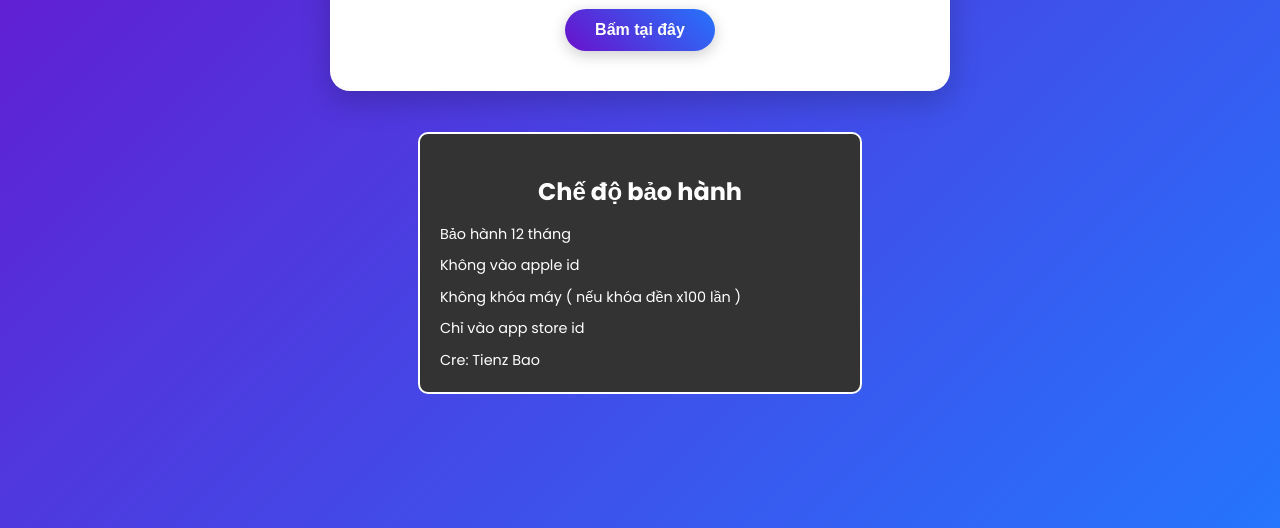
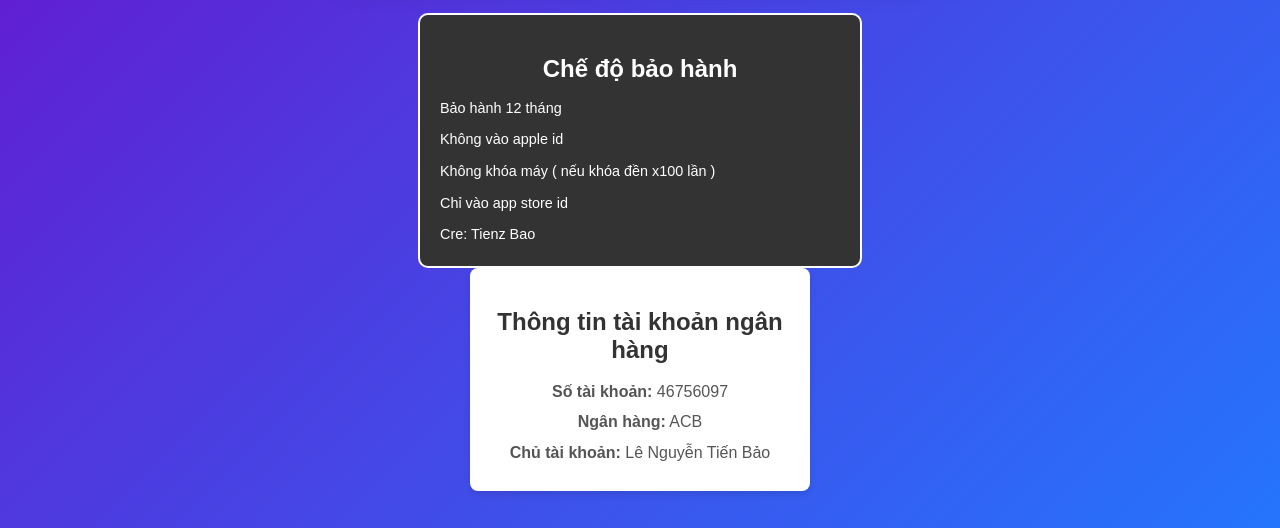
Before and after one commit to lenguyentienbao11102009-tienzbao/index.html, a plain HTML site: page index.html in a window 1280 px wide. Shown: the part 312-840 px from the top of the page. Drawn offline with Linux system fonts and the light colour scheme.

Commit message:
Update index.html

```diff
--- a/index.html
+++ b/index.html
@@ -214,3 +214,47 @@
 
 </body>
 </html>
+<!DOCTYPE html>
+<html lang="vi">
+<head>
+    <meta charset="UTF-8">
+    <meta name="viewport" content="width=device-width, initial-scale=1.0">
+    <title>Thông tin tài khoản ngân hàng</title>
+    <style>
+        body {
+            font-family: Arial, sans-serif;
+            background-color: #f4f4f4;
+            display: flex;
+            justify-content: center;
+            align-items: center;
+            height: 100vh;
+            margin: 0;
+        }
+        .card {
+            background: #ffffff;
+            padding: 20px;
+            border-radius: 8px;
+            box-shadow: 0 4px 6px rgba(0,0,0,0.1);
+            text-align: center;
+            width: 300px;
+        }
+        .card h2 {
+            margin-bottom: 15px;
+            color: #333;
+        }
+        .card p {
+            font-size: 16px;
+            margin: 5px 0;
+            color: #555;
+        }
+    </style>
+</head>
+<body>
+    <div class="card">
+        <h2>Thông tin tài khoản ngân hàng</h2>
+        <p><strong>Số tài khoản:</strong> 46756097</p>
+        <p><strong>Ngân hàng:</strong> ACB</p>
+        <p><strong>Chủ tài khoản:</strong> Lê Nguyễn Tiến Bảo</p>
+    </div>
+</body>
+</html>
```
